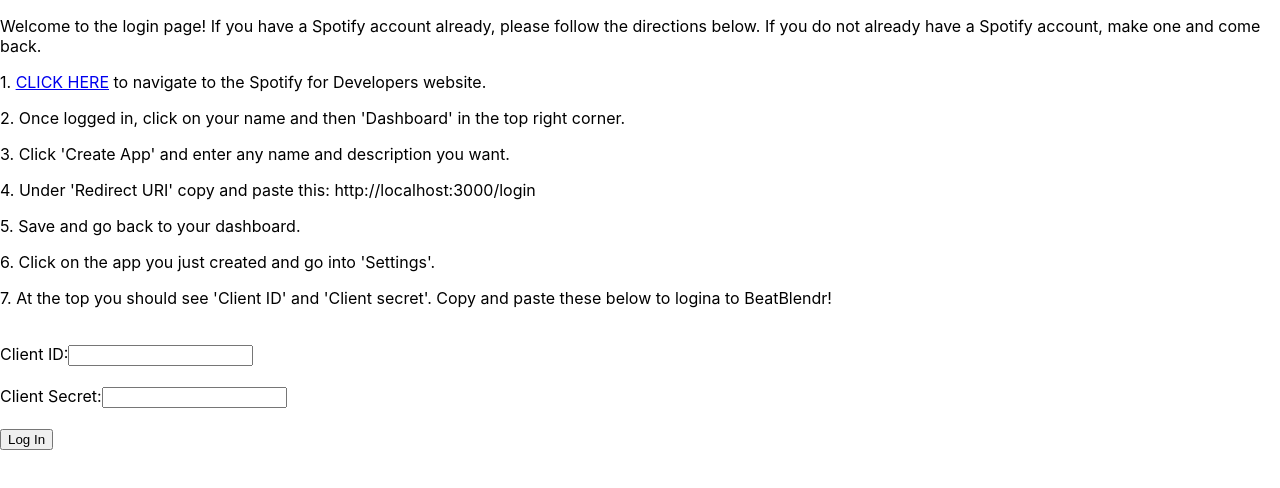
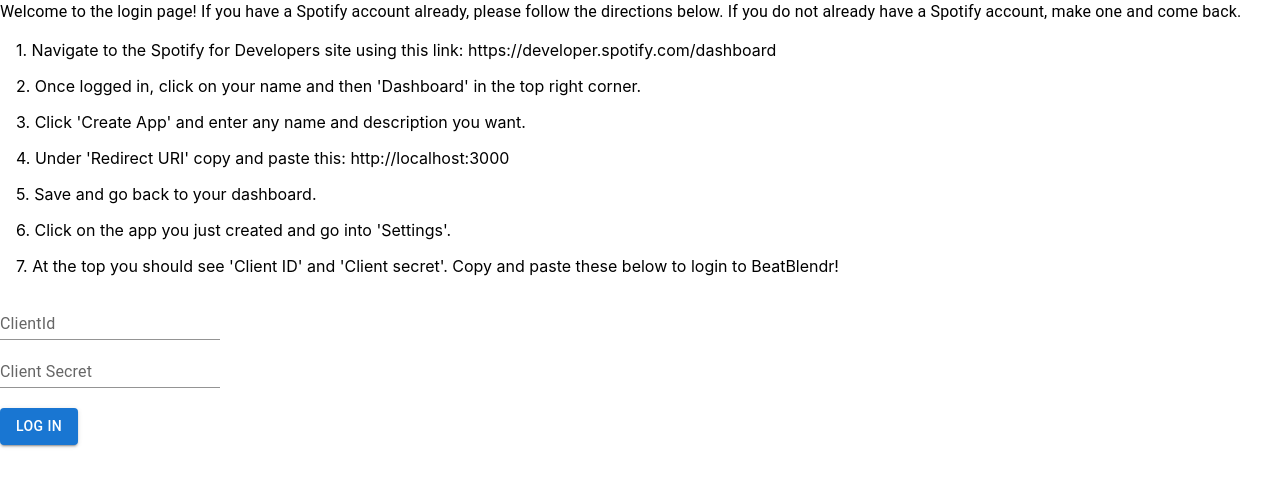
Before and after one commit to durigon-sam/SWEGroup12, a React (Create React App) app in the folder frontend/: page /login in a window 1280 px wide. Shown: the top 488 px of the page. Built offline with nearby package versions, Linux system fonts and the light colour scheme.

Commit message:
id and secret are stored in local storage. cant log in twice in a row now

```diff
--- a/frontend/src/components/home.jsx
+++ b/frontend/src/components/home.jsx
@@ -33,6 +33,7 @@
 				<Grid container spacing={2} columns={12} sx={{margin: '20px 30px 20px 30px'}}>
 					<Grid item xs={8} >
 						<RecentItem>My Recent Listening</RecentItem>
+						<p>{localStorage.getItem('client_id')}</p>
 						<List
 							sx={{
 								width: '95%',
--- a/frontend/src/components/login.jsx
+++ b/frontend/src/components/login.jsx
@@ -1,60 +1,51 @@
 import React from 'react'
 import '../styles/App.css'
-import { Box } from '@mui/material'
+import { Box, Button, List, ListItem, TextField, Typography } from '@mui/material'
+import { useNavigate } from 'react-router-dom'
 
 // global variables
-var redirect_uri = 'http://localhost:3000/login' // change to correct url
+var redirect_uri = 'http://localhost:3000/' // once user enters valid info, redirects back to homepage
 var client_id = ''
 var client_secret = ''
 
+// API endpoint
 const AUTHORIZE = 'https://accounts.spotify.com/authorize'
 
 export default function Login () {
-
-	// if user is not logged in yet
-	if (client_id == '') {
 	return (
 		<div className=''>
 			<Box className=''>
-					<p>Welcome to the login page! If you have a Spotify account already, please follow the directions below. If you do not
-						already have a Spotify account, make one and come back.
-					</p>
-					<p>1. <a href="https://developer.spotify.com/dashboard" target='_blank' rel="noreferrer">CLICK HERE</a> to navigate to the Spotify for Developers website.</p>
-					<p>2. Once logged in, click on your name and then 'Dashboard' in the top right corner.</p>
-					<p>3. Click 'Create App' and enter any name and description you want.</p>
-					<p>4. Under 'Redirect URI' copy and paste this: http://localhost:3000/login</p>
-					<p>5. Save and go back to your dashboard.</p>
-					<p>6. Click on the app you just created and go into 'Settings'.</p>
-					<p>7. At the top you should see 'Client ID' and 'Client secret'. Copy and paste these below to logina to BeatBlendr!</p><br />
+				<Typography>Welcome to the login page! If you have a Spotify account already, please follow the directions below. If you do not
+					already have a Spotify account, make one and come back.</Typography>
+				<List>
+					<ListItem>1. Navigate to the Spotify for Developers site using this link: https://developer.spotify.com/dashboard</ListItem>
+					<ListItem>2. Once logged in, click on your name and then 'Dashboard' in the top right corner.</ListItem>
+					<ListItem>3. Click 'Create App' and enter any name and description you want.</ListItem>
+					<ListItem>4. Under 'Redirect URI' copy and paste this: http://localhost:3000</ListItem>
+					<ListItem>5. Save and go back to your dashboard.</ListItem>
+					<ListItem>6. Click on the app you just created and go into 'Settings'.</ListItem>
+					<ListItem>7. At the top you should see 'Client ID' and 'Client secret'. Copy and paste these below to login to BeatBlendr!</ListItem>
+				</List>
 
 				{/* user needs to input their clientId and client secret */}
-					<div className="input-id">
-						<label htmlFor="clientId" className="form-label">Client ID:</label>
-						<input type="text" className="form-control" id="clientId" placeholder=""></input>
-					</div><br />
+				<TextField id="clientId" label="ClientId" variant="standard" /><br />
+				<TextField id="clientSecret" label="Client Secret" variant="standard" /><br /><br />
 
-					<div className="input-secret">
-						<label htmlFor="clientSecret" className="form-label">Client Secret:</label>
-						<input type="text" className="form-control" id="clientSecret" placeholder=""></input>
-					</div><br />
-
-					<input type="button" onClick={requestAuthorization} value="Log In"></input><br/>
+				<Button variant="contained" onClick={requestAuthorization}>Log In</Button>
 			</Box>
 		</div>
 	)
-	} else { // if user is already logged in
-		// TODO: show the home page
-		return
-	}
 } // end login function
 
 // this function calls the authorization endpoint from Spotify API
 function requestAuthorization() {
+	// store the clientId and client secret for later use
 	client_id = document.getElementById('clientId').value
 	client_secret = document.getElementById('clientSecret').value
 	localStorage.setItem('client_id', client_id)
 	localStorage.setItem('client_secret', client_secret)
 
+	// construct the new url with data included
 	let url = AUTHORIZE
 	url += '?client_id=' + client_id
 	url += '&response_type=code'
--- a/frontend/src/components/sidebar.jsx
+++ b/frontend/src/components/sidebar.jsx
@@ -1,5 +1,5 @@
 import React from 'react'
-import { Drawer, List, ListItemText, ListItemButton, Typography } from '@mui/material'
+import { Drawer, List, ListItemText, ListItemButton, Typography, Alert } from '@mui/material'
 import '../styles/sidebar.css'
 import { useNavigate } from 'react-router-dom'
 
@@ -22,7 +22,16 @@
 	}
 
 	const handleLogoutClick = () => {
-		navigate('/login')
+		// if the userId does not match mine go to login page
+		if (localStorage.getItem('client_id') != '31c97b67a40b4057a56c59c6390b92d4') {
+			navigate('/login')
+		}
+		// if they do match, stay on the same page
+		else {
+			return (
+				alert('You are already logged in!')
+			)
+		}
 	}
 
 	return(
@@ -83,7 +92,7 @@
 			//end ListItemButton
 			>
 				<Typography className='logoutText' variant='h4'>
-				Logout
+				Login
 				</Typography>
 			</ListItemButton>
 		</Drawer>
```
Lines whose indentation alone changed are shown as unchanged.
